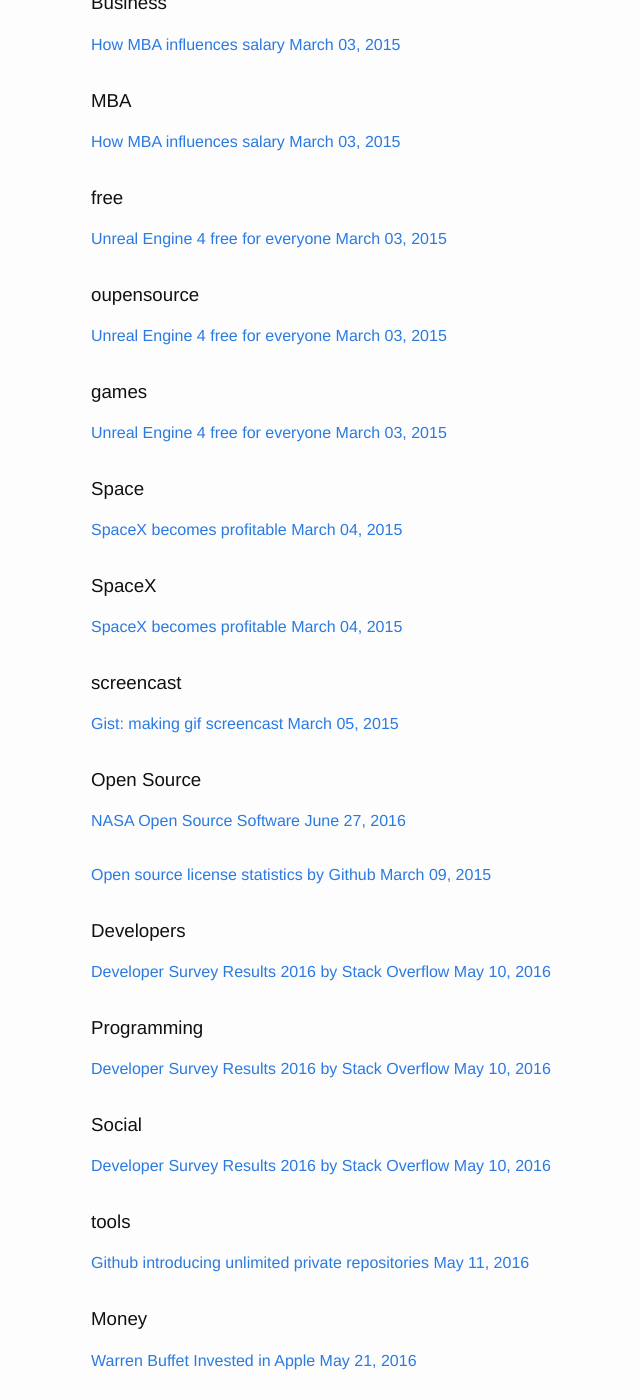
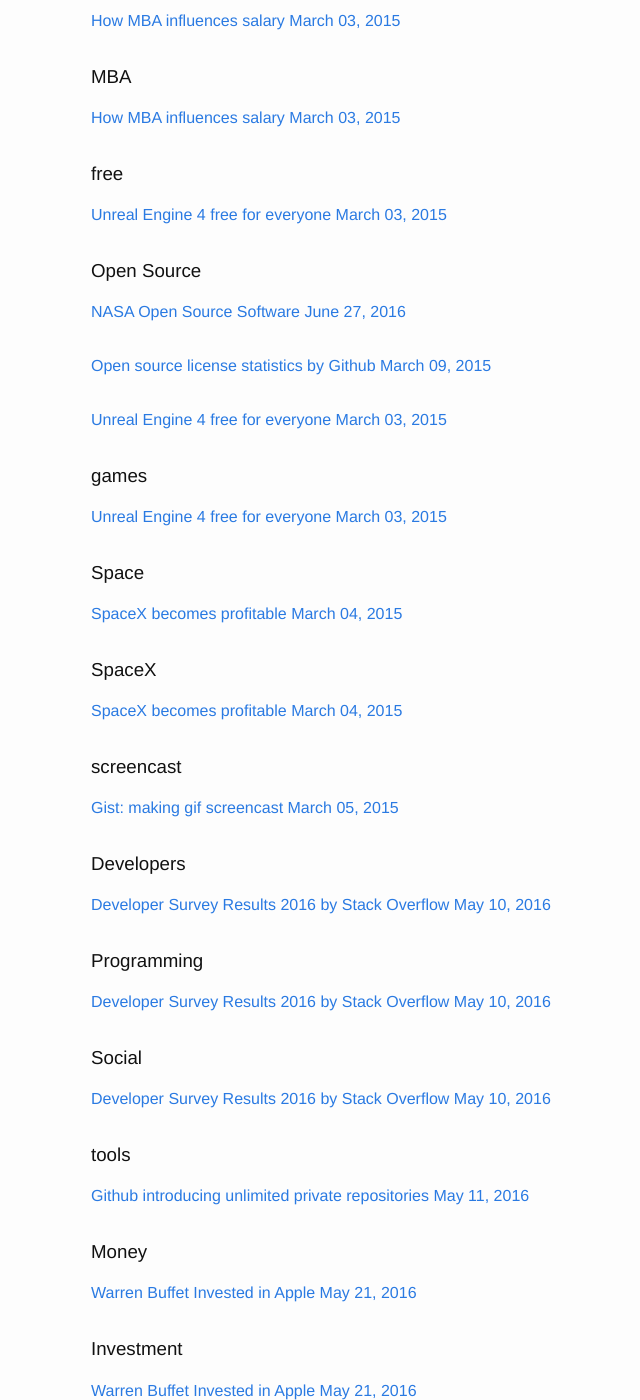
Before and after one commit to famer/blog, a Jekyll site: the page built from tags/index.md, in a window 1280 px wide and 1400 px high, scrolled down 6732 px. Shown: the whole window, without its empty margins (179-819 px from the left). Built offline with Jekyll 4.4.1, drawn with Linux system fonts in a browser that asks for light colours; some of the changed text lies outside the part shown.

Commit message:
tags unification

```diff
--- a/guest/_posts/2015-03-03-unreal-engine-free.md
+++ b/guest/_posts/2015-03-03-unreal-engine-free.md
@@ -1,7 +1,7 @@
 ---
 title: "Unreal Engine 4 free for everyone"
 categories: Games
-tags: ["free", "oupensource", "games"]
+tags: ["free", "Open Source", "games"]
 published: true
 link: https://www.unrealengine.com/blog/ue4-is-free
 ---
```
